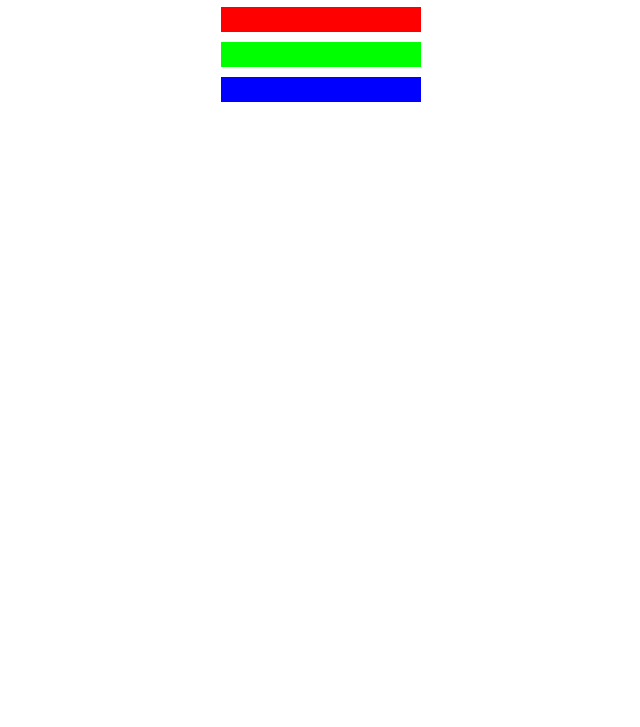
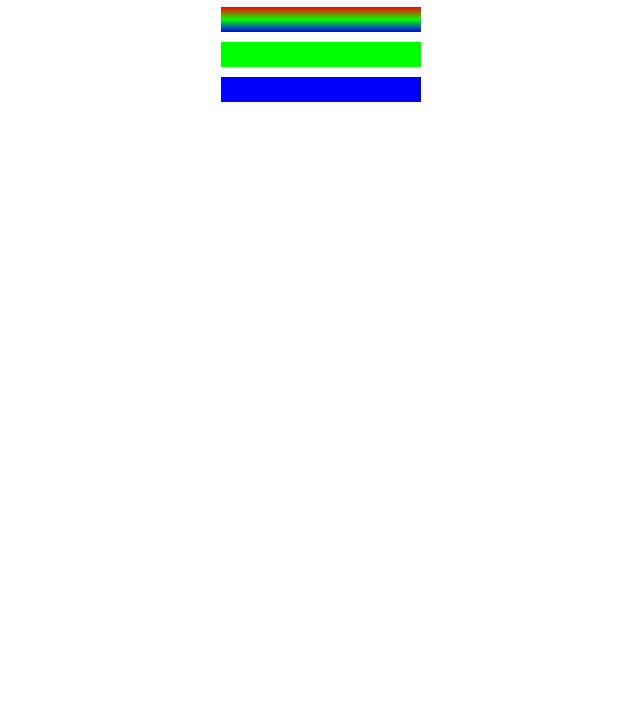
Before and after one commit to manup-tm/Learning-with-Adam-Uncle, a plain HTML site: page CSS/Set of Colored Markers/index.html in a window 1280 px wide. Shown: the part 73-800 px from the top of the page, without its empty margins (319-959 px from the left). Drawn offline with Linux system fonts and the light colour scheme.

Commit message:
style(red): add vertical linear gardient

```diff
--- a/CSS/Set of Colored Markers/styles.css
+++ b/CSS/Set of Colored Markers/styles.css
@@ -10,7 +10,7 @@ h1 {
   margin: 10px auto;
 }
 .red {
-  background-color: rgb(255, 0, 0);
+  background: linear-gradient(180deg, rgb(255, 0, 0) 0%, rgb(0, 255, 0) 50%, rgb(0, 0, 255) 100%);
 }
 .green {
   background-color: rgb(0, 255, 0);
```
